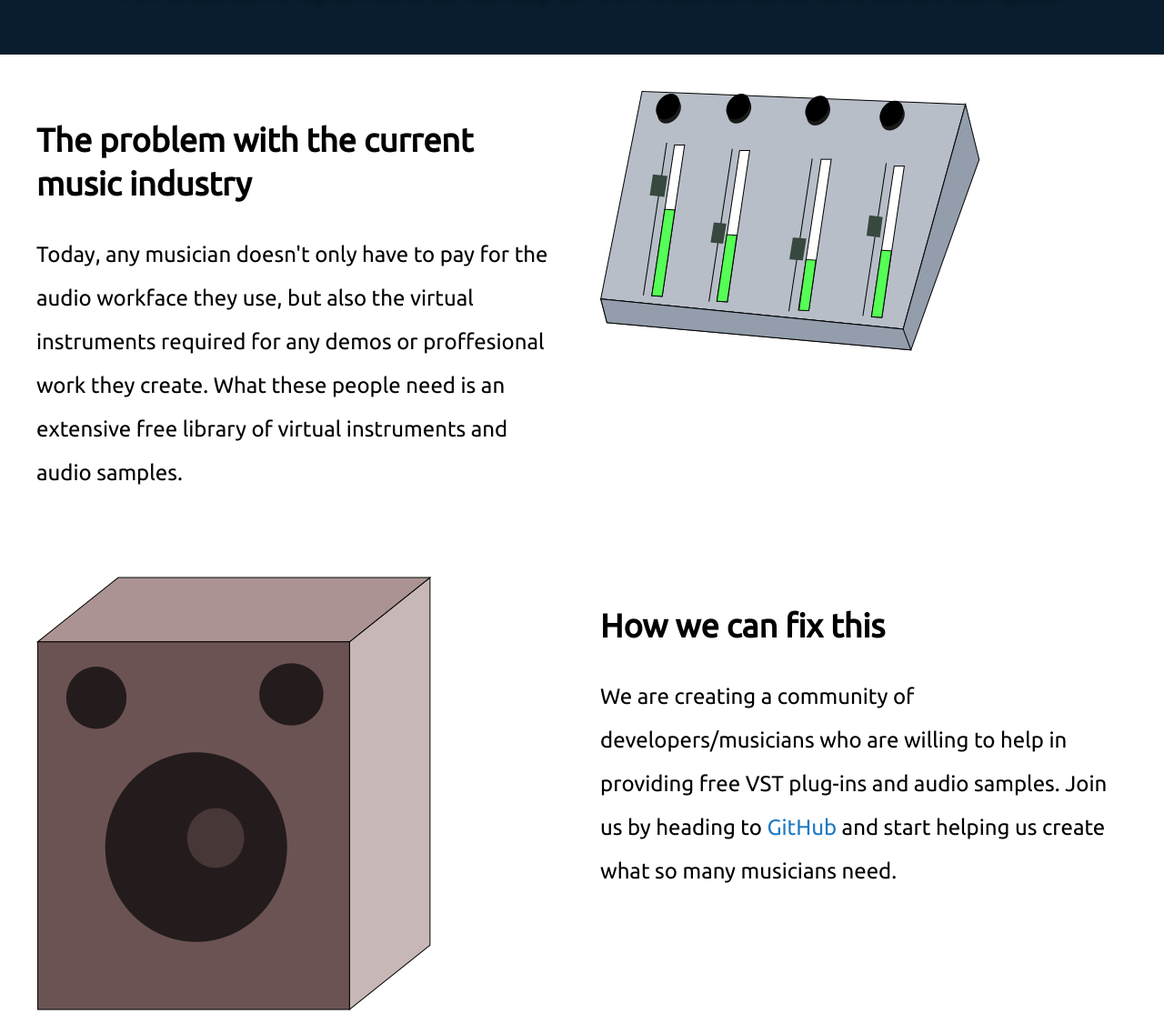
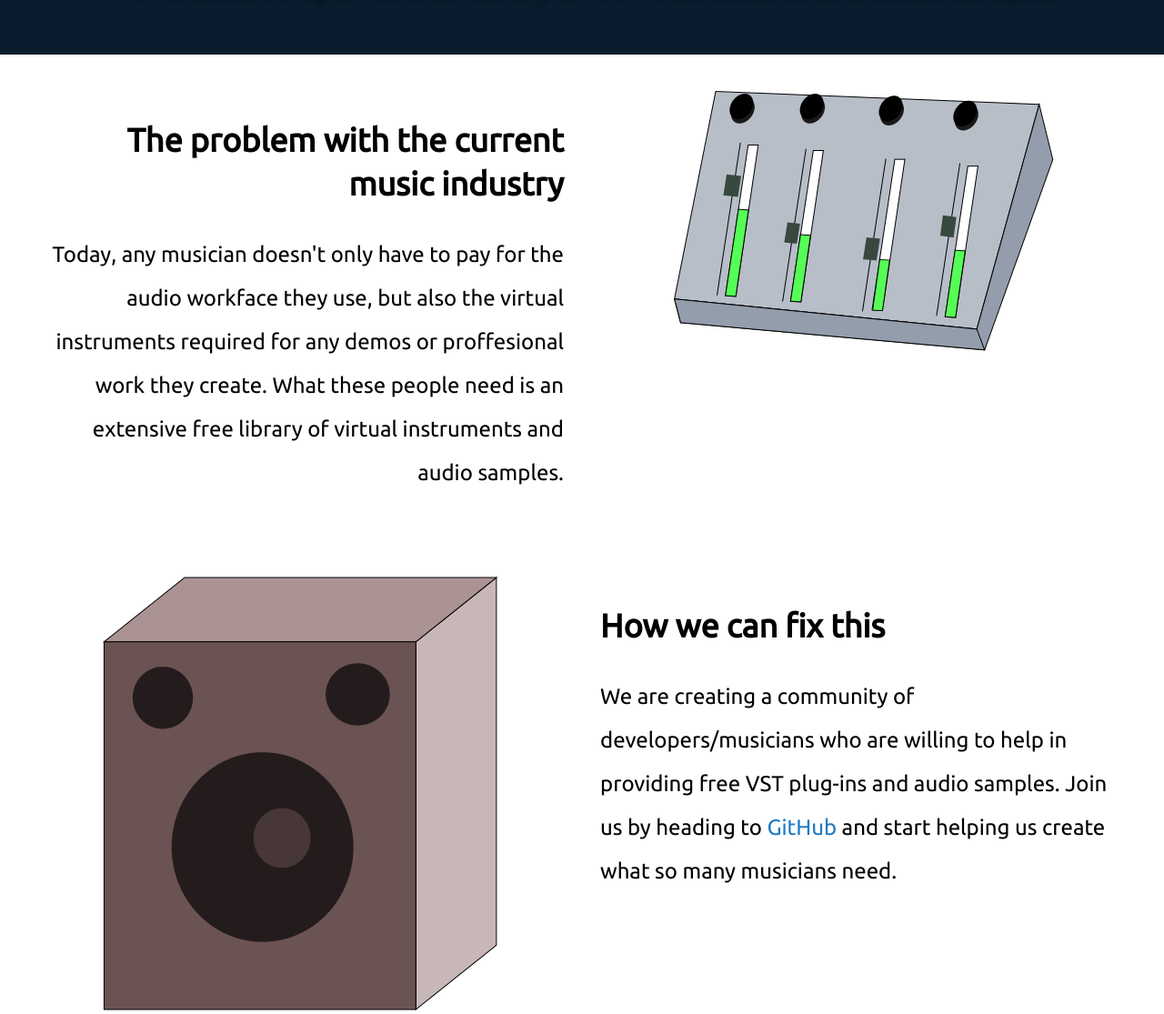
Before and after one commit to FranklinKelly/Open-Note, a plain HTML site: page index.html in a window 1280 px wide. Shown: the part 328-1443 px from the top of the page at 91% size. Drawn offline with Linux system fonts and the light colour scheme.

Commit message:
made the text-align in index more clean

```diff
--- a/index.html
+++ b/index.html
@@ -24,18 +24,18 @@
 
         <div class="grid-item body">
             <div class="body-grid-container">
-                <div class="body-item">
-                    <h2>The problem with the current music industry</h2>
+                <div class="body-item text-right">
+                    <h2 class="text-hover">The problem with the current music industry</h2>
                     Today, any musician doesn't only have to pay for the audio workface they use, but also the virtual instruments required for any demos or proffesional work they create. What these people need is an extensive free library of virtual instruments and audio samples.
                 </div>
-                <div class="body-item">
+                <div class="body-item center-pic">
                     <img src="MixingBoard.png">
                 </div>
-                <div class="body-item">
+                <div class="body-item center-pic">
                     <img src="Moniter.png">
                 </div>
-                <div class="body-item">
-                    <h2>How we can fix this</h2>
+                <div class="body-item text-left">
+                    <h2 class="text-hover">How we can fix this</h2>
                     We are creating a community of developers/musicians who are willing to help in providing free VST plug-ins and audio samples. Join us by heading to <a href="github.com">GitHub</a> and start helping us create what so many musicians need.
                 </div>
             </div>
--- a/style.css
+++ b/style.css
@@ -73,6 +73,18 @@ body {
     margin: 10px;
 }
 
+.center-pic {
+    text-align: center;
+}
+
+.text-right {
+    text-align: right;
+}
+
+.text-left {
+    text-align: left;
+}
+
 .instruments {
     grid-column: 1 / span 4;
 }
```
Also changed, not shown: 1 other file.
